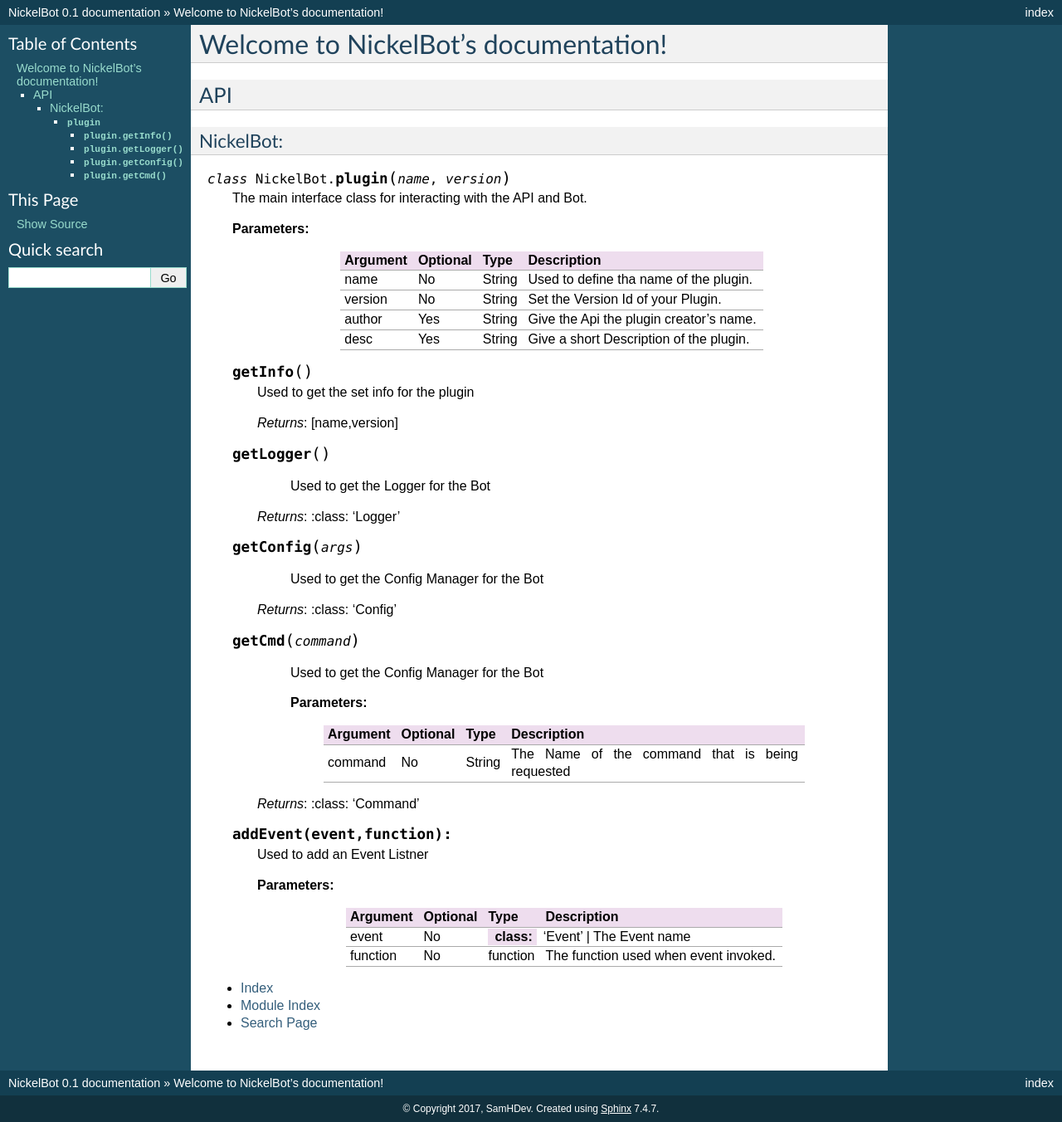
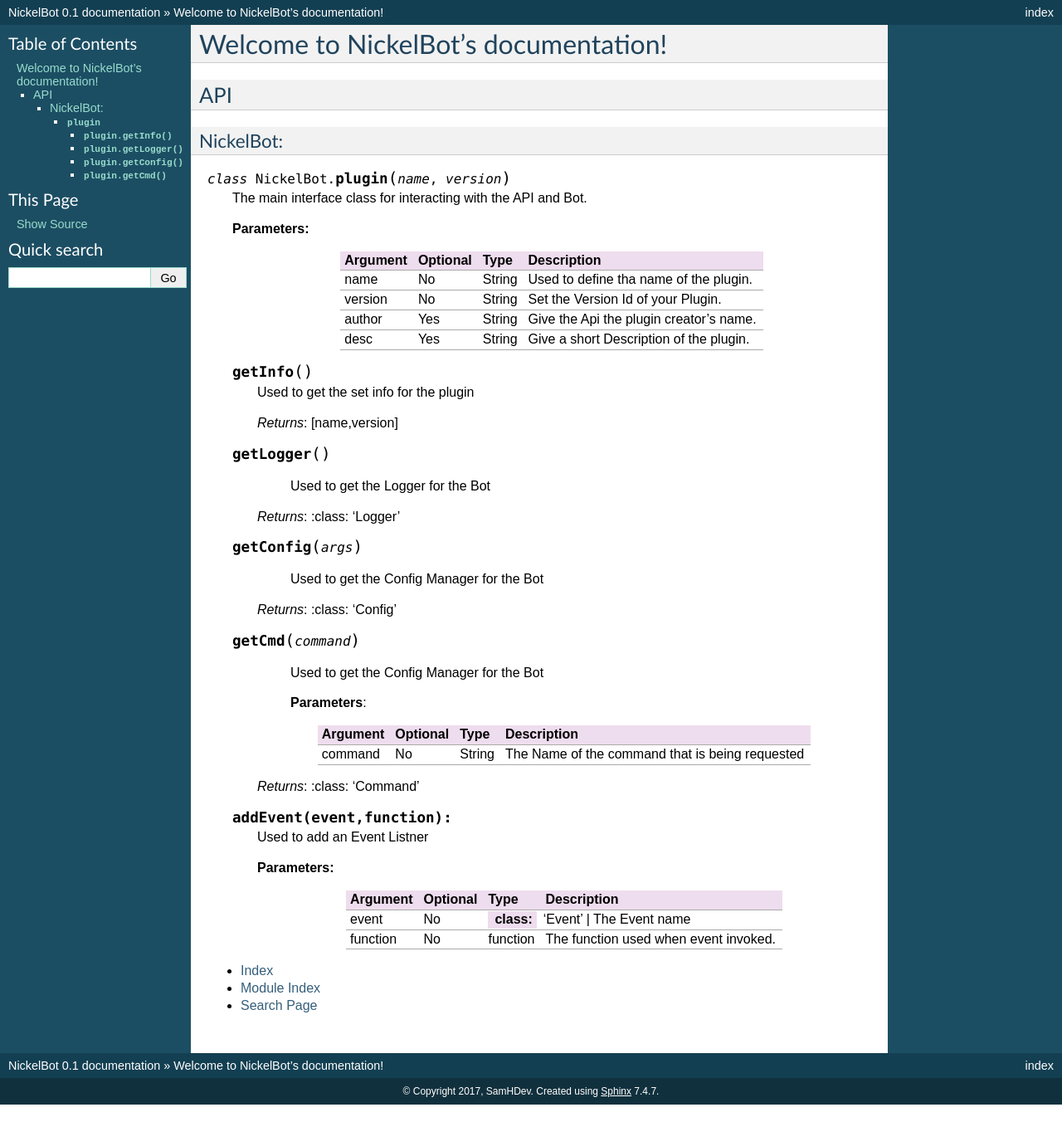
Before and after one commit to SamHDev/NickelBot, a Sphinx documentation site: the page built from docs/index.rst, in a window 1280 px wide. Shown: the whole page at 83% size. Built offline with Sphinx 7.4.7, drawn with Linux system fonts in a browser that asks for light colours; after the commit the page ends 1331 px from its top, so only the background shows below that.

```diff
--- a/docs/index.rst
+++ b/docs/index.rst
@@ -61,13 +61,13 @@ NickelBot:
 
          Used to get the Config Manager for the Bot
 
-         **Parameters:**
+         **Parameters**:
 
-              +----------+----------+-----------+-----------------------------------------------------------------+
-              | Argument | Optional | Type      | Description                                                     |
-              +==========+==========+===========+=================================================================+
-              | command  | No       | String    | The Name of the command that is being requested                 |
-              +----------+----------+-----------+-----------------------------------------------------------------+
+         +----------+----------+-----------+-----------------------------------------------------------------+
+         | Argument | Optional | Type      | Description                                                     |
+         +==========+==========+===========+=================================================================+
+         | command  | No       | String    | The Name of the command that is being requested                 |
+         +----------+----------+-----------+-----------------------------------------------------------------+
 
         *Returns*: :class: 'Command'
 
```
